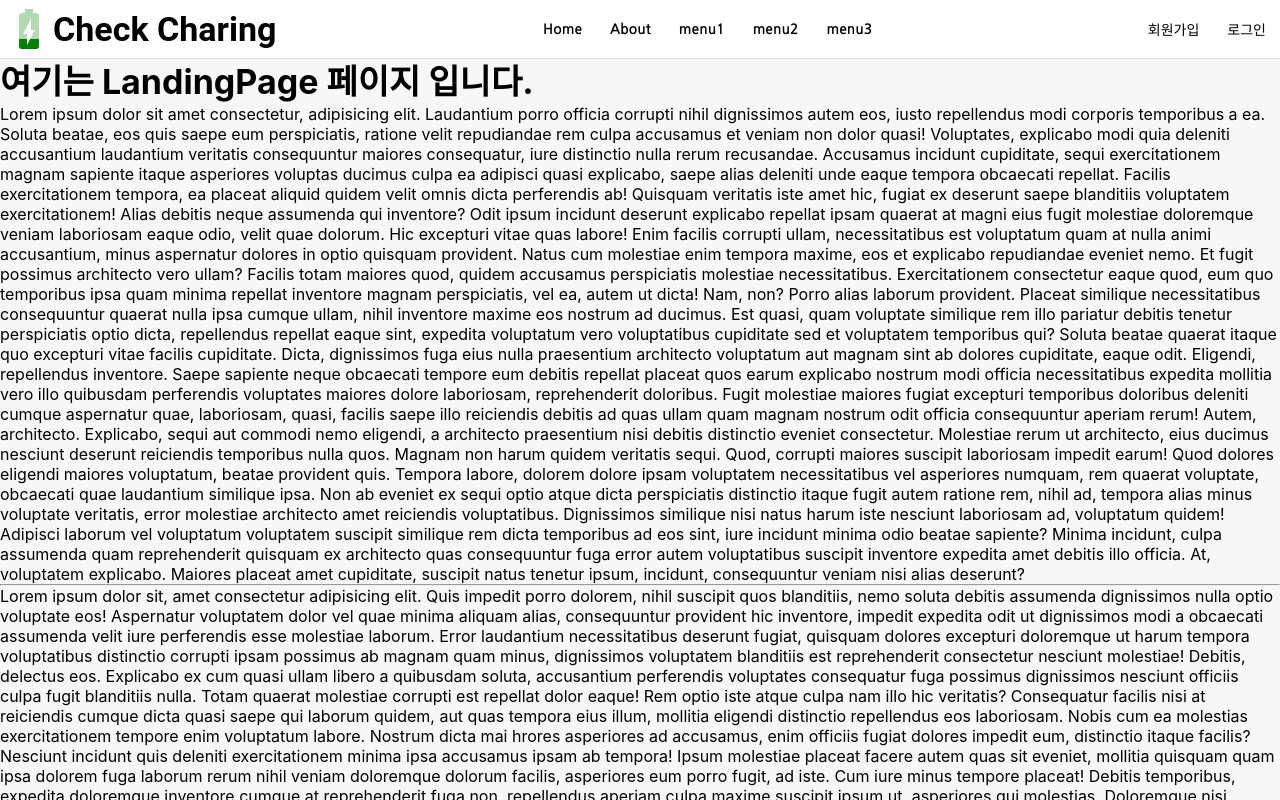
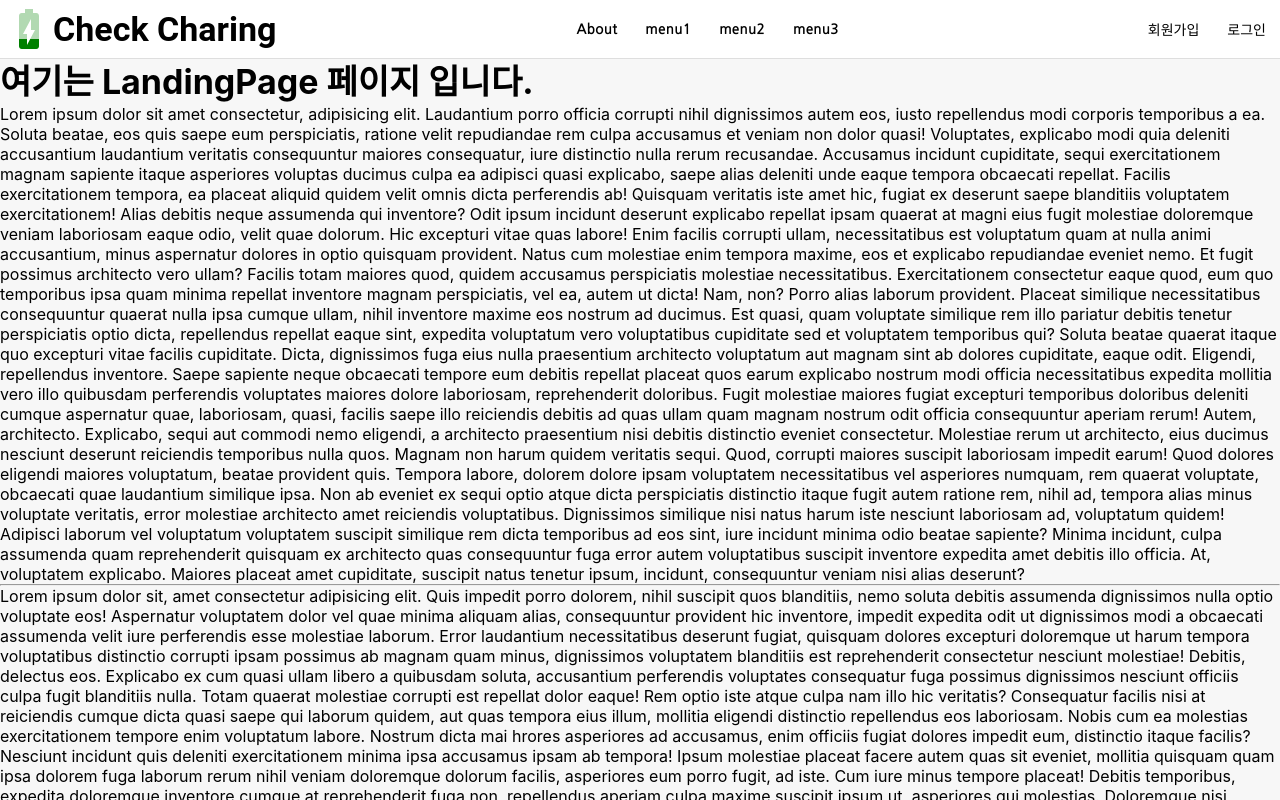
Before and after one commit to seungwonleee/firebase-auth, a React (Create React App) app: page / in a window 1280 px wide. Shown: the top 800 px of the page. Built offline with nearby package versions, Linux system fonts and the light colour scheme; no server answers.

Commit message:
center menu breakpoint 수정

```diff
--- a/src/components/NavBar/Sections/CenterMenu.js
+++ b/src/components/NavBar/Sections/CenterMenu.js
@@ -25,7 +25,6 @@ const StyledLink = styled(Link)`
 const CenterMenu = () => {
   // 메뉴 목록
   const menuList = [
-    { route: "/", name: "Home" },
     { route: "/about", name: "About" },
     { route: "/", name: "menu1" },
     { route: "/", name: "menu2" },
```
